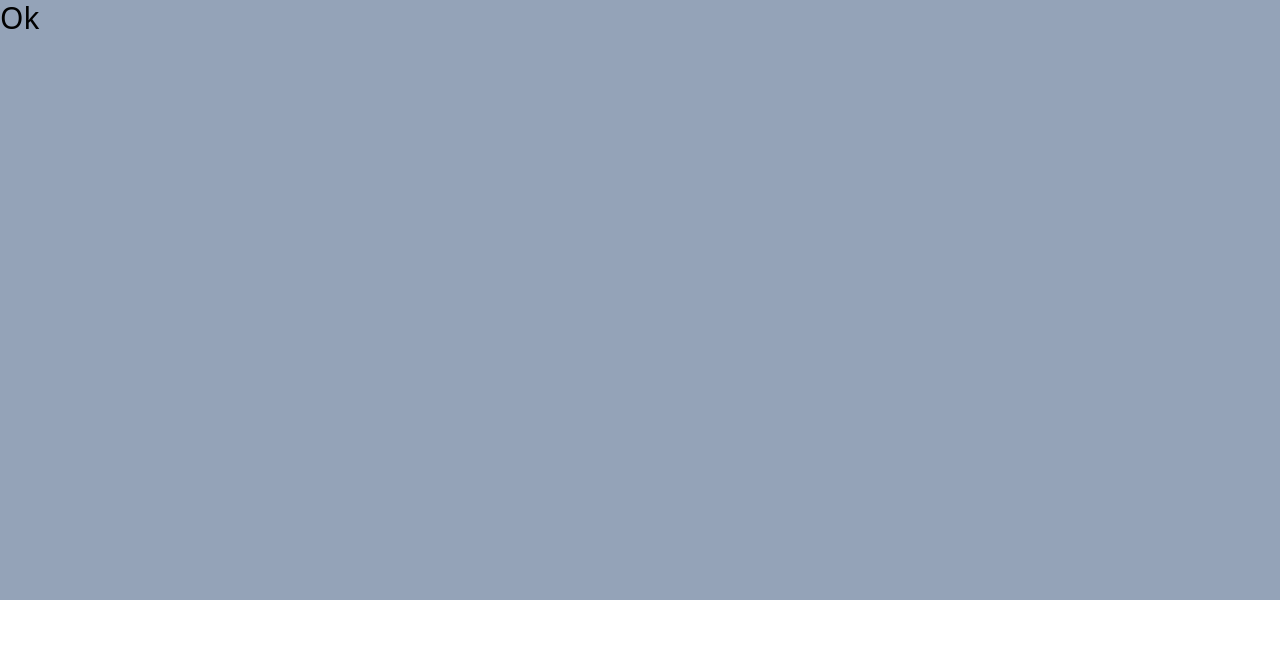
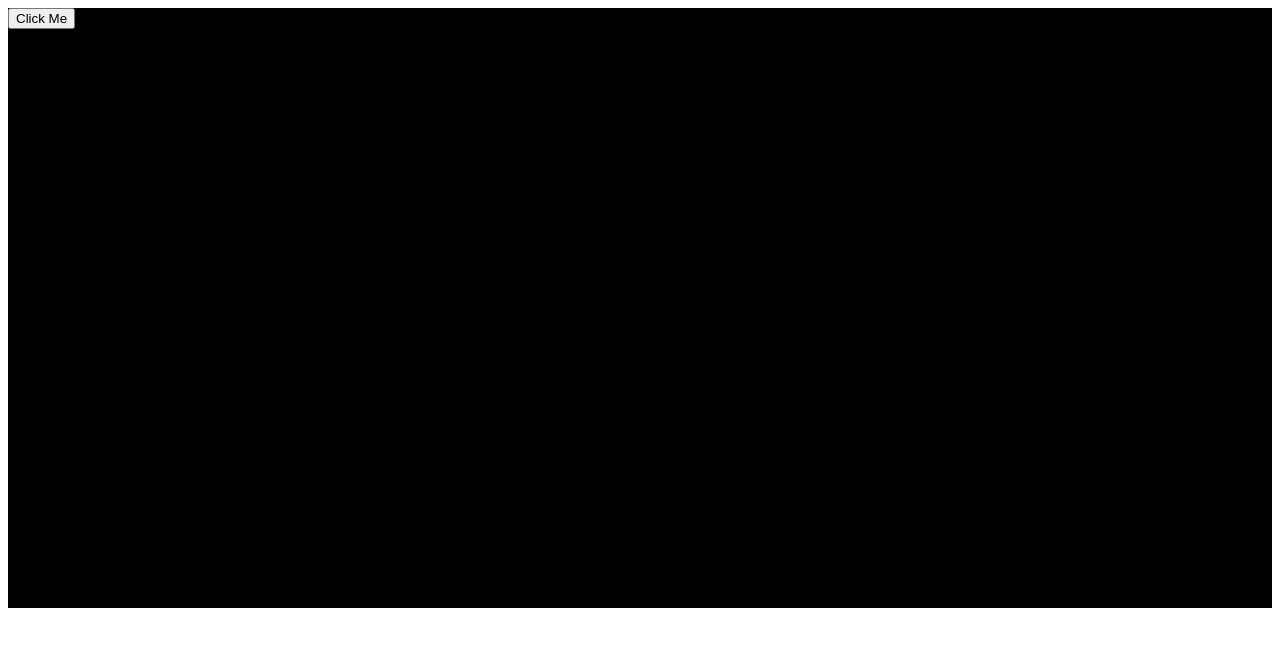
Before and after one commit to technoY2K/top8, a React (Create React App) app: page / in a window 1280 px wide. Shown: the top 646 px of the page. Built offline with nearby package versions, Linux system fonts and the light colour scheme.

Commit message:
chore: enable tailwindcss jit

```diff
--- a/package.json
+++ b/package.json
@@ -41,7 +41,6 @@
         ]
     },
     "devDependencies": {
-        "@craco/craco": "^7.0.0-alpha.9",
         "autoprefixer": "^10.4.13",
         "npm-run-all": "^4.1.5",
         "postcss": "^8.4.18",
--- a/src/App.tsx
+++ b/src/App.tsx
@@ -1,8 +1,8 @@
 function App() {
     return (
         <div className="App h-screen">
-            <div className="h-3/4 bg-slate-400">
-                <p className="text-3xl">Ok</p>
+            <div className="h-3/4 bg-black">
+                <button>Click Me</button>
             </div>
         </div>
     );
--- a/src/index.css
+++ b/src/index.css
@@ -1,3 +1,2 @@
-@tailwind base;
 @tailwind components;
 @tailwind utilities;
--- a/tailwind.config.js
+++ b/tailwind.config.js
@@ -1,6 +1,10 @@
 /** @type {import('tailwindcss').Config} */
 module.exports = {
-  content: ["./src/**/*.{ts,tsx}"],
+  mode: "jit",
+  content: [
+    './public/**/*.html',
+    './src/**/*.{ts,tsx}',
+  ],
   theme: {
     extend: {},
   },
```
Also changed, not shown: 1 other file (tests, documents, lock files or other folders).
